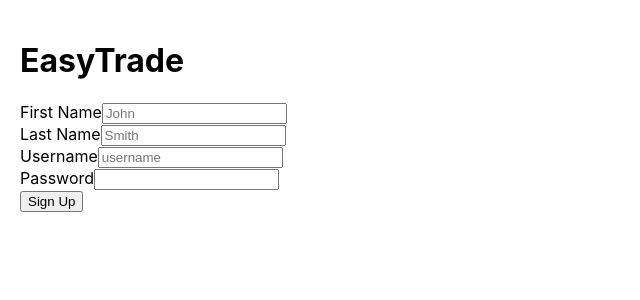
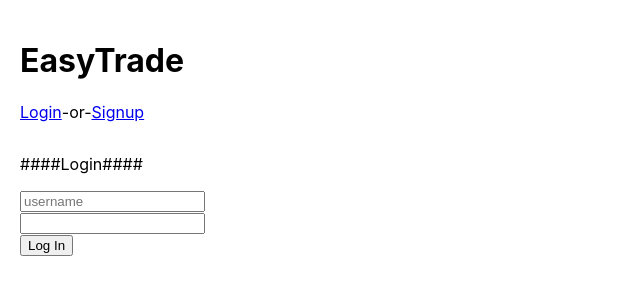
Before and after one commit to gaelanmcmillan/easytrade, a React (Create React App) app in the folder client/: page /login in a window 1280 px wide. Shown: the top 300 px of the page, without its empty margins (0-640 px from the left). Built offline with nearby package versions, Linux system fonts and the light colour scheme.

Commit message:
more stuff

```diff
--- a/client/src/components/App/App.js
+++ b/client/src/components/App/App.js
@@ -3,16 +3,43 @@ import './App.css';
 import { BrowserRouter, Route, Routes } from 'react-router-dom';
 import Login from '../Login/Login';
 import Signup from '../Signup/Signup';
-import useToken from './useToken';
 
 
-function App() {
-  const {token, setToken}= useToken();
-  if (!token) {
+class App extends React.Component {
+    state = {
+        token: ''
+    }
+    setToken = (userToken) => {
+        this.setState(_ => ({
+            token: userToken
+        }));
+        sessionStorage.setItem('token', JSON.stringify(userToken));
+    };
+
+    getToken = () => {
+        return this.state.token
+    }
+
+    render() {
+      if (!this.state.token) {
           return (
               <div className="wrapper">
               <h1>EasyTrade</h1>
-          <Signup setToken={setToken}/>
+              <p>
+                <a href='http://localhost:3000/login'>
+                Login
+                </a>
+                -or-
+                <a href='http://localhost:3000/signup'>
+                Signup
+                </a>
+              </p>
+              <BrowserRouter>
+                <Routes>
+                  <Route path='/login' element={<Login/>}/ >
+                  <Route path='/signup' element={<Signup setToken={this.setToken}/>}/ >
+                </Routes>
+              </BrowserRouter>
               </div>
           );
       }
@@ -21,12 +48,13 @@ function App() {
           <h1>EasyTrade</h1>
           <BrowserRouter>
             <Routes>
-          <Route path='/login' element={<Login/>}/ >
+              <Route path='' element={<h2 A Route/>}/ >
             </Routes>
           </BrowserRouter>
           <h2>WELCOME HOME</h2>
         </div>
       );
     }
+}
 
 export default App;
--- a/client/src/components/Login/Login.js
+++ b/client/src/components/Login/Login.js
@@ -1,22 +1,24 @@
 import React from 'react';
 import './Login.css';
 
-export default function Login() {
-    const handleLogin = e => {
+class Login extends React.Component {
+    handleLogin = e => {
         e.preventDefault();
 
         const userData = {
-            username: e.target.email.value,
+            username: e.target.username.value,
             password: e.target.password.value,
         };
 
-        //API.login(userData, data => console.log("Logged in " + JSON.stringify(data)));
+        //API.login(userData, data => JSON.stringify(data));
         console.log("Logged in " + JSON.stringify(userData));
     }
 
+    render () {
     return (
         <div className='homeform'>
-            <form onSubmit={handleLogin}>
+        <p>####Login####</p>
+            <form onSubmit={this.handleLogin}>
                 <div>
                     <input name="username" placeholder="username" />
                 </div>
@@ -30,3 +32,6 @@ export default function Login() {
         </div>
     );
 }
+}
+
+export default Login;
--- a/client/src/components/Signup/Signup.js
+++ b/client/src/components/Signup/Signup.js
@@ -43,8 +43,12 @@ const signup = async (userData, responseHandler) => {
     .then(data => responseHandler(data));
 }
 
-export default function Signup({ setToken }) {
-	const handleSignup = async e => {
+class Signup extends React.Component {
+    constructor ( setToken ) {
+        super(setToken);
+        this.setToken = setToken;
+    }
+    handleSignup = async e => {
         e.preventDefault();
 
         const userData = {
@@ -57,12 +61,13 @@ export default function Signup({ setToken }) {
         // This line will store the decoded token
         //signup(userData, data => setToken(extractPayload(data.token)));
         // This line will store the raw token
-		signup(userData, data => setToken(data.token));
-	};
-
+        signup(userData, data => this.setToken.setToken(data.token));
+    }
+    render(){
         return (
             <div className='homeform'>
-			<form onSubmit={handleSignup}>
+                <p>####Signup####</p>
+                <form onSubmit={this.handleSignup}>
                 <div>
                     <label for="firstname">First Name</label>
                     <input name="firstname" placeholder="John" />
@@ -86,6 +91,8 @@ export default function Signup({ setToken }) {
             </div>
         );
     }
+}
 Signup.propTypes = {
     setToken: PropTypes.func.isRequired
 }
+export default Signup;
```
Lines whose indentation alone changed are shown as unchanged.
